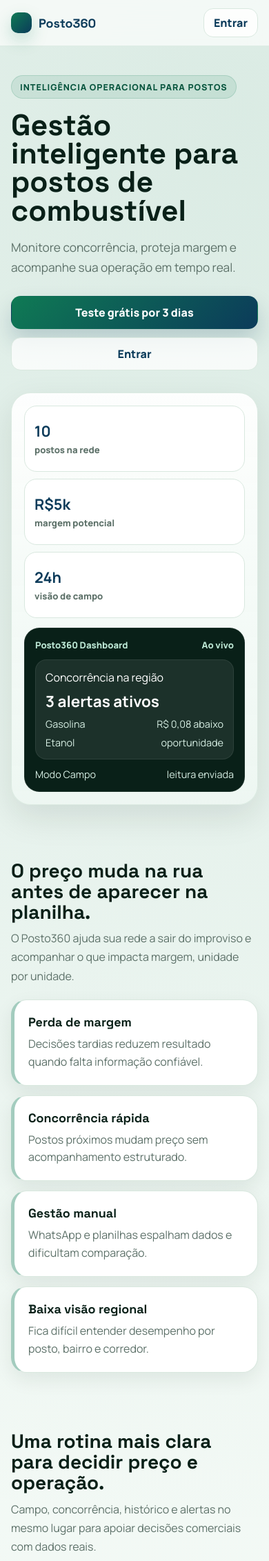
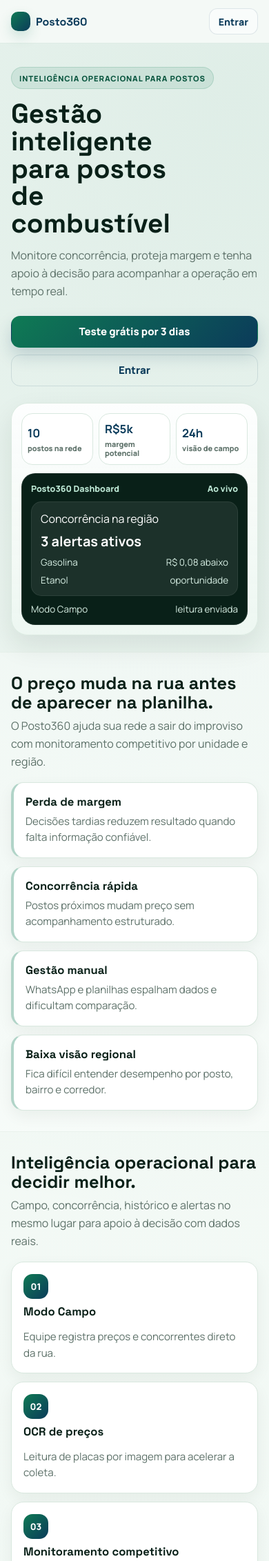
Before and after one commit to eduardoassisbretas-hash/posto360-mvp, a FastAPI app: page / in a window 390 px wide. Shown: the top 2263 px of the page at 69% size. Run offline with FastAPI, Linux system fonts and the light colour scheme; some libraries are stand-ins or nearby versions.

Commit message:
Refinar landing page mobile premium

```diff
--- a/app/templates/landing.html
+++ b/app/templates/landing.html
@@ -22,9 +22,9 @@
             --green-dark: #07543d;
             --blue: #0b3b5a;
             --blue-soft: #e6f2f7;
-            --shadow: 0 18px 48px rgba(9, 32, 24, 0.10);
-            --shadow-soft: 0 10px 28px rgba(9, 32, 24, 0.08);
-            --radius: 22px;
+            --shadow: 0 16px 38px rgba(9, 32, 24, 0.09);
+            --shadow-soft: 0 8px 22px rgba(9, 32, 24, 0.055);
+            --radius: 18px;
         }
 
         * {
@@ -41,7 +41,7 @@
             min-height: 100vh;
             font-family: "Manrope", "Segoe UI", sans-serif;
             background:
-                radial-gradient(circle at 88% 2%, rgba(15, 122, 84, 0.12), transparent 28%),
+                radial-gradient(circle at 88% 2%, rgba(15, 122, 84, 0.10), transparent 26%),
                 linear-gradient(180deg, #f7fbf8 0%, #eef7f2 58%, #f8fbfa 100%);
             color: var(--ink);
         }
@@ -76,11 +76,11 @@
         }
 
         .topbar-inner {
-            min-height: 72px;
+            min-height: 68px;
             display: flex;
             align-items: center;
             justify-content: space-between;
-            gap: 16px;
+            gap: 12px;
         }
 
         .brand {
@@ -88,17 +88,17 @@
             align-items: center;
             gap: 10px;
             font-family: "Space Grotesk", "Manrope", sans-serif;
-            font-size: 1.12rem;
+            font-size: 1.06rem;
             font-weight: 700;
             color: var(--blue);
         }
 
         .brand-mark {
-            width: 34px;
-            height: 34px;
-            border-radius: 12px;
+            width: 32px;
+            height: 32px;
+            border-radius: 11px;
             background: linear-gradient(135deg, var(--green), var(--blue));
-            box-shadow: 0 10px 24px rgba(15, 122, 84, 0.22);
+            box-shadow: 0 8px 18px rgba(15, 122, 84, 0.18);
         }
 
         .top-actions {
@@ -111,10 +111,11 @@
             display: inline-flex;
             align-items: center;
             justify-content: center;
-            min-height: 48px;
-            padding: 0 18px;
-            border-radius: 14px;
+            min-height: 46px;
+            padding: 0 17px;
+            border-radius: 13px;
             border: 1px solid transparent;
+            font-size: 0.94rem;
             font-weight: 900;
             transition: transform 0.18s ease, box-shadow 0.18s ease, background 0.18s ease, border-color 0.18s ease;
             white-space: nowrap;
@@ -127,22 +128,22 @@
         .btn-primary {
             color: #ffffff;
             background: linear-gradient(135deg, var(--green), var(--blue));
-            box-shadow: 0 16px 32px rgba(11, 59, 90, 0.20);
+            box-shadow: 0 12px 24px rgba(11, 59, 90, 0.18);
         }
 
         .btn-secondary {
             color: var(--blue);
-            background: rgba(255, 255, 255, 0.76);
-            border-color: var(--line);
+            background: rgba(255, 255, 255, 0.48);
+            border-color: rgba(11, 59, 90, 0.12);
         }
 
         .hero {
-            padding: 62px 0 38px;
+            padding: 46px 0 30px;
         }
 
         .hero-grid {
             display: grid;
-            gap: 32px;
+            gap: 24px;
             align-items: center;
         }
 
@@ -150,13 +151,13 @@
             display: inline-flex;
             width: fit-content;
             align-items: center;
-            min-height: 34px;
-            padding: 0 12px;
+            min-height: 32px;
+            padding: 0 11px;
             border-radius: 999px;
             color: var(--green-dark);
             background: rgba(15, 122, 84, 0.10);
             border: 1px solid rgba(15, 122, 84, 0.16);
-            font-size: 0.78rem;
+            font-size: 0.7rem;
             font-weight: 900;
             letter-spacing: 0.08em;
             text-transform: uppercase;
@@ -172,32 +173,32 @@
 
         h1 {
             max-width: 760px;
-            margin-top: 18px;
-            font-size: clamp(2.55rem, 11vw, 5.4rem);
-            line-height: 0.96;
+            margin-top: 16px;
+            font-size: clamp(2.18rem, 10vw, 4.75rem);
+            line-height: 1.02;
         }
 
         .hero-copy {
-            max-width: 640px;
-            margin-top: 18px;
+            max-width: 600px;
+            margin-top: 14px;
             color: var(--muted);
-            font-size: 1.08rem;
-            line-height: 1.7;
+            font-size: 1rem;
+            line-height: 1.62;
         }
 
         .hero-actions {
             display: flex;
             flex-wrap: wrap;
-            gap: 12px;
-            margin-top: 26px;
+            gap: 10px;
+            margin-top: 22px;
         }
 
         .hero-panel {
             position: relative;
             display: grid;
-            gap: 14px;
-            padding: 18px;
-            border-radius: 28px;
+            gap: 12px;
+            padding: 14px;
+            border-radius: 24px;
             background: linear-gradient(180deg, rgba(255, 255, 255, 0.92), rgba(238, 247, 242, 0.86));
             border: 1px solid rgba(217, 232, 223, 0.9);
             box-shadow: var(--shadow);
@@ -206,36 +207,36 @@
         .metric-strip {
             display: grid;
             grid-template-columns: repeat(3, 1fr);
-            gap: 10px;
+            gap: 8px;
         }
 
         .metric {
-            min-height: 96px;
+            min-height: 78px;
             display: grid;
             align-content: center;
             gap: 4px;
-            padding: 14px;
-            border-radius: 18px;
+            padding: 12px;
+            border-radius: 16px;
             background: #ffffff;
             border: 1px solid var(--line);
         }
 
         .metric strong {
             color: var(--blue);
-            font-size: 1.35rem;
+            font-size: 1.2rem;
         }
 
         .metric span {
             color: var(--muted);
-            font-size: 0.82rem;
+            font-size: 0.76rem;
             font-weight: 800;
         }
 
         .dashboard-preview {
             display: grid;
-            gap: 12px;
-            padding: 16px;
-            border-radius: 22px;
+            gap: 10px;
+            padding: 14px;
+            border-radius: 20px;
             background: #092018;
             color: #ffffff;
             box-shadow: inset 0 0 0 1px rgba(255, 255, 255, 0.08);
@@ -246,21 +247,21 @@
             justify-content: space-between;
             gap: 12px;
             color: #bde8d5;
-            font-size: 0.82rem;
+            font-size: 0.78rem;
             font-weight: 900;
         }
 
         .preview-card {
             display: grid;
             gap: 8px;
-            padding: 14px;
-            border-radius: 16px;
+            padding: 13px;
+            border-radius: 15px;
             background: rgba(255, 255, 255, 0.08);
             border: 1px solid rgba(255, 255, 255, 0.08);
         }
 
         .preview-card strong {
-            font-size: 1.4rem;
+            font-size: 1.24rem;
         }
 
         .preview-row {
@@ -268,38 +269,48 @@
             justify-content: space-between;
             gap: 12px;
             color: #d7efe4;
-            font-size: 0.9rem;
+            font-size: 0.84rem;
         }
 
         section {
-            padding: 42px 0;
+            padding: 36px 0;
+        }
+
+        .section-band {
+            background: rgba(255, 255, 255, 0.34);
+            border-block: 1px solid rgba(217, 232, 223, 0.46);
+        }
+
+        .section-muted {
+            background: rgba(230, 242, 247, 0.48);
         }
 
         .section-head {
             display: grid;
-            gap: 10px;
-            margin-bottom: 20px;
+            gap: 8px;
+            margin-bottom: 16px;
         }
 
         .section-head h2 {
-            max-width: 720px;
-            font-size: clamp(1.75rem, 6vw, 3rem);
-            line-height: 1.08;
+            max-width: 680px;
+            font-size: clamp(1.58rem, 6vw, 2.7rem);
+            line-height: 1.12;
         }
 
         .section-head p {
-            max-width: 650px;
+            max-width: 620px;
             color: var(--muted);
-            line-height: 1.7;
+            line-height: 1.62;
         }
 
         .grid {
             display: grid;
-            gap: 14px;
+            gap: 12px;
         }
 
         .card {
-            padding: 20px;
+            min-height: 100%;
+            padding: 17px;
             border-radius: var(--radius);
             background: var(--surface);
             border: 1px solid var(--line);
@@ -307,41 +318,43 @@
         }
 
         .card h3 {
-            font-size: 1.12rem;
-            margin-bottom: 8px;
+            font-size: 1.04rem;
+            margin-bottom: 6px;
         }
 
         .card p,
         .card li,
         .faq-item p {
             color: var(--muted);
-            line-height: 1.62;
+            line-height: 1.56;
+            font-size: 0.94rem;
         }
 
         .problem-card {
-            border-left: 5px solid rgba(15, 122, 84, 0.38);
+            border-left: 4px solid rgba(15, 122, 84, 0.32);
         }
 
         .solution-card {
             display: grid;
-            gap: 10px;
+            gap: 8px;
         }
 
         .icon {
-            width: 42px;
-            height: 42px;
+            width: 36px;
+            height: 36px;
             display: inline-flex;
             align-items: center;
             justify-content: center;
-            border-radius: 14px;
+            border-radius: 13px;
             color: #ffffff;
             background: linear-gradient(135deg, var(--green), var(--blue));
+            font-size: 0.82rem;
             font-weight: 900;
         }
 
         .roi {
-            padding: 28px;
-            border-radius: 30px;
+            padding: 22px;
+            border-radius: 24px;
             color: #ffffff;
             background: linear-gradient(135deg, var(--green-dark), var(--blue));
             box-shadow: 0 24px 56px rgba(11, 59, 90, 0.22);
@@ -443,14 +494,23 @@
         }
 
         @media (max-width: 560px) {
+            .shell {
+                width: min(100% - 32px, 430px);
+            }
+
             .topbar-inner {
-                min-height: 66px;
+                min-height: 62px;
             }
 
             .brand-mark {
-                width: 30px;
-                height: 30px;
+                width: 28px;
+                height: 28px;
                 border-radius: 10px;
+            }
+
+            .brand {
+                gap: 8px;
+                font-size: 1rem;
             }
 
             .top-actions .btn-primary {
@@ -463,16 +523,48 @@
 
             .top-actions .btn {
                 width: auto;
-                min-height: 42px;
-                padding: 0 14px;
+                min-height: 38px;
+                padding: 0 13px;
+                border-radius: 12px;
+                font-size: 0.88rem;
             }
 
             .hero {
-                padding-top: 42px;
+                padding: 34px 0 24px;
+            }
+
+            h1 {
+                max-width: 11ch;
+            }
+
+            .hero-actions .btn-secondary {
+                background: transparent;
             }
 
             .metric-strip {
-                grid-template-columns: 1fr;
+                grid-template-columns: repeat(3, minmax(0, 1fr));
+            }
+
+            .metric {
+                min-height: 72px;
+                padding: 10px 8px;
+            }
+
+            .metric strong {
+                font-size: 1.05rem;
+            }
+
+            .metric span {
+                font-size: 0.68rem;
+                line-height: 1.2;
+            }
+
+            section {
+                padding: 30px 0;
+            }
+
+            .plan-name {
+                align-items: center;
             }
         }
 
@@ -531,7 +623,7 @@
                     <div>
                         <span class="eyebrow">Inteligência operacional para postos</span>
                         <h1>Gestão inteligente para postos de combustível</h1>
-                        <p class="hero-copy">Monitore concorrência, proteja margem e acompanhe sua operação em tempo real.</p>
+                        <p class="hero-copy">Monitore concorrência, proteja margem e tenha apoio à decisão para acompanhar a operação em tempo real.</p>
                         <div class="hero-actions">
                             <a class="btn btn-primary" href="/register">Teste grátis por 3 dias</a>
                             <a class="btn btn-secondary" href="/login">Entrar</a>
@@ -561,11 +653,11 @@
                 </div>
             </section>
 
-            <section>
+            <section class="section-band">
                 <div class="shell">
                     <div class="section-head">
                         <h2>O preço muda na rua antes de aparecer na planilha.</h2>
-                        <p>O Posto360 ajuda sua rede a sair do improviso e acompanhar o que impacta margem, unidade por unidade.</p>
+                        <p>O Posto360 ajuda sua rede a sair do improviso com monitoramento competitivo por unidade e região.</p>
                     </div>
                     <div class="grid grid-4">
                         <article class="card problem-card"><h3>Perda de margem</h3><p>Decisões tardias reduzem resultado quando falta informação confiável.</p></article>
@@ -579,13 +671,13 @@
             <section>
                 <div class="shell">
                     <div class="section-head">
-                        <h2>Uma rotina mais clara para decidir preço e operação.</h2>
-                        <p>Campo, concorrência, histórico e alertas no mesmo lugar para apoiar decisões comerciais com dados reais.</p>
+                        <h2>Inteligência operacional para decidir melhor.</h2>
+                        <p>Campo, concorrência, histórico e alertas no mesmo lugar para apoio à decisão com dados reais.</p>
                     </div>
                     <div class="grid grid-3">
                         <article class="card solution-card"><span class="icon">01</span><h3>Modo Campo</h3><p>Equipe registra preços e concorrentes direto da rua.</p></article>
                         <article class="card solution-card"><span class="icon">02</span><h3>OCR de preços</h3><p>Leitura de placas por imagem para acelerar a coleta.</p></article>
-                        <article class="card solution-card"><span class="icon">03</span><h3>Comparação regional</h3><p>Veja diferenças por praça, posto e combustível.</p></article>
+                        <article class="card solution-card"><span class="icon">03</span><h3>Monitoramento competitivo</h3><p>Veja diferenças por praça, posto e combustível.</p></article>
                         <article class="card solution-card"><span class="icon">04</span><h3>Dashboard por posto</h3><p>Acompanhe unidades com visão executiva e operacional.</p></article>
                         <article class="card solution-card"><span class="icon">05</span><h3>Alertas e oportunidades</h3><p>Identifique movimentos que pedem ação rápida.</p></article>
                         <article class="card solution-card"><span class="icon">06</span><h3>Histórico operacional</h3><p>Consulte leituras recentes e evolução da operação.</p></article>
@@ -593,7 +685,7 @@
                 </div>
             </section>
 
-            <section>
+            <section class="section-band section-muted">
                 <div class="shell">
                     <div class="roi">
                         <span class="eyebrow">Economia potencial</span>
@@ -612,14 +704,14 @@
                         <article class="card"><h3>Concorrência</h3><p>Monitore preços e movimentações em cada região.</p></article>
                         <article class="card"><h3>Modo Campo</h3><p>Coleta rápida para equipes externas e gestores.</p></article>
                         <article class="card"><h3>Meus Postos</h3><p>Controle unidades, regiões e dados próprios.</p></article>
-                        <article class="card"><h3>Alertas</h3><p>Receba sinais de risco e oportunidade operacional.</p></article>
+                        <article class="card"><h3>Alertas</h3><p>Receba sinais para apoio à decisão operacional.</p></article>
                         <article class="card"><h3>Planos</h3><p>Evolua conforme sua rede cresce.</p></article>
                         <article class="card"><h3>Relatórios</h3><p>Use histórico para reuniões, auditoria e decisão.</p></article>
                     </div>
                 </div>
             </section>
 
-            <section>
+            <section class="section-band">
                 <div class="shell">
                     <div class="section-head">
                         <h2>Planos para cada estágio da operação.</h2>
@@ -631,16 +723,17 @@
                             <ul>
                                 <li>Dashboard essencial</li>
                                 <li>Modo Campo</li>
-                                <li>Concorrência por região</li>
+                                <li>Monitoramento competitivo básico</li>
                             </ul>
                             <a class="btn btn-primary" href="/register">Começar teste grátis</a>
                         </article>
-                        <article class="card plan-card">
+                        <article class="card plan-card recommended">
+                            <span class="recommended-label">Recomendado</span>
                             <div class="plan-name"><h3>Growth</h3><span>até 10 postos</span></div>
                             <ul>
                                 <li>Alertas regionais</li>
                                 <li>Histórico operacional</li>
-                                <li>Gestão por unidade</li>
+                                <li>Apoio à decisão por unidade</li>
                             </ul>
                             <a class="btn btn-primary" href="/register">Começar teste grátis</a>
                         </article>
@@ -648,7 +741,7 @@
                             <div class="plan-name"><h3>Scale</h3><span>até 30 postos</span></div>
                             <ul>
                                 <li>Rotina multiunidade</li>
-                                <li>Relatórios executivos</li>
+                                <li>Relatórios para apoio à decisão</li>
                                 <li>Governança operacional</li>
                             </ul>
                             <a class="btn btn-primary" href="/register">Começar teste grátis</a>
@@ -670,19 +763,19 @@
                 <div class="shell">
                     <div class="proof">
                         <h2>Criado a partir da operação real de uma rede de postos.</h2>
-                        <p>O Posto360 nasceu para resolver problemas reais de margem, concorrência e gestão operacional no dia a dia.</p>
+                        <p>O Posto360 nasceu para resolver problemas reais de margem, monitoramento competitivo e gestão operacional no dia a dia.</p>
                     </div>
                 </div>
             </section>
 
-            <section>
+            <section class="section-band section-muted">
                 <div class="shell">
                     <div class="section-head">
                         <h2>Perguntas frequentes</h2>
                     </div>
                     <div class="faq">
                         <article class="faq-item"><h3>Preciso pagar antes de testar?</h3><p>Não. Você pode testar grátis por 3 dias.</p></article>
-                        <article class="faq-item"><h3>O Posto360 define meu preço automaticamente?</h3><p>Não. Ele fornece dados, alertas e inteligência para apoiar melhores decisões.</p></article>
+                        <article class="faq-item"><h3>O Posto360 define meu preço automaticamente?</h3><p>Não. Ele fornece dados, alertas e inteligência operacional para apoio à decisão.</p></article>
                         <article class="faq-item"><h3>Funciona para posto único?</h3><p>Sim, mas é ideal para redes com múltiplas unidades.</p></article>
                         <article class="faq-item"><h3>Tem integração com sistemas como TOTVS ou Tecnox?</h3><p>Integrações podem ser avaliadas em fases futuras.</p></article>
                     </div>
```
Also changed, not shown: other parts of app/templates/landing.html (+61 -23 lines).
